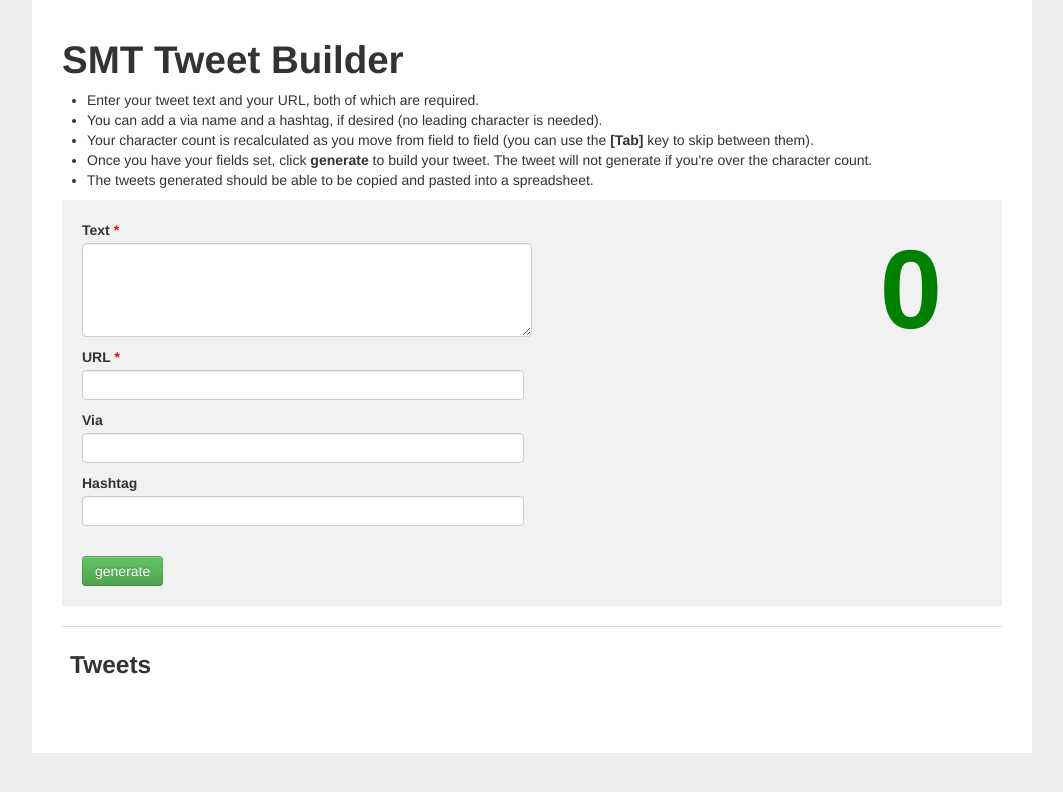
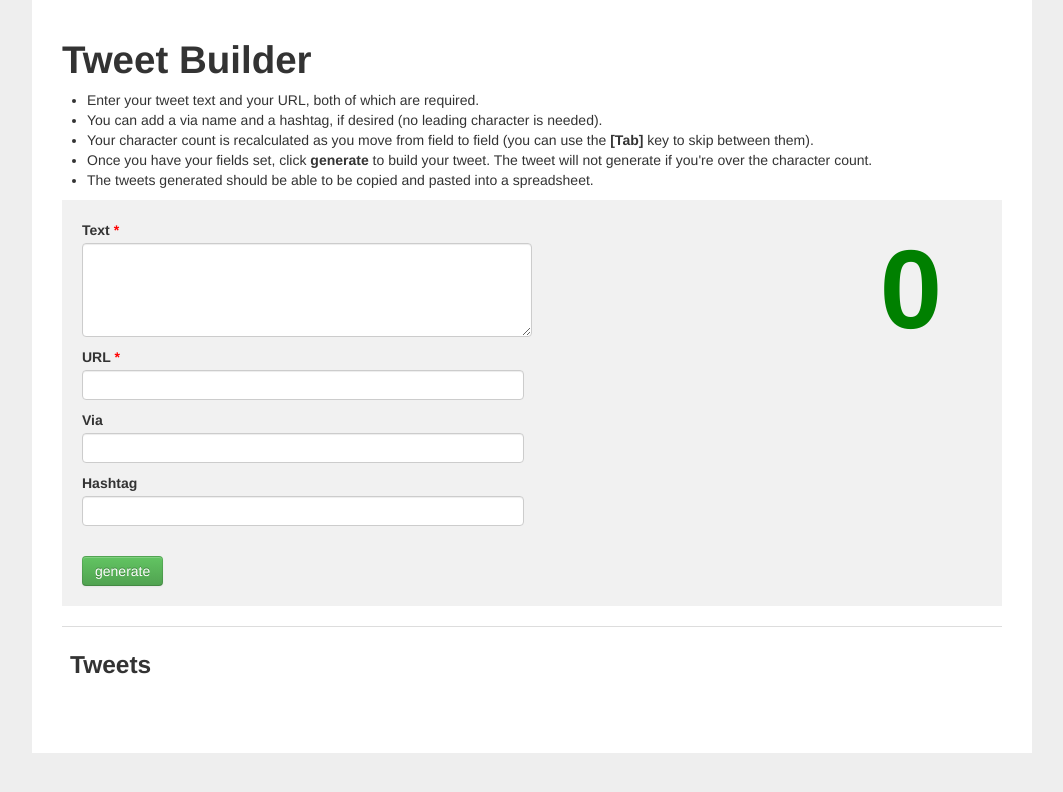
Before and after one commit to joshcanhelp/js-tweet-builder, a plain HTML site: page index.html in a window 1280 px wide. Shown: the whole page, without its empty margins (108-1171 px from the left). Drawn offline with nearby package versions, Linux system fonts and the light colour scheme.

Commit message:
adding readme and general clean-up/refactoring

```diff
--- a/index.html
+++ b/index.html
@@ -13,7 +13,7 @@
 <body>
 
 <div class="container">
-	<h1>SMT Tweet Builder</h1>
+	<h1>Tweet Builder</h1>
 	<ul>
 		<li>Enter your tweet text and your URL, both of which are required.</li>
 		<li>You can add a via name and a hashtag, if desired (no leading character is needed).</li>
```
